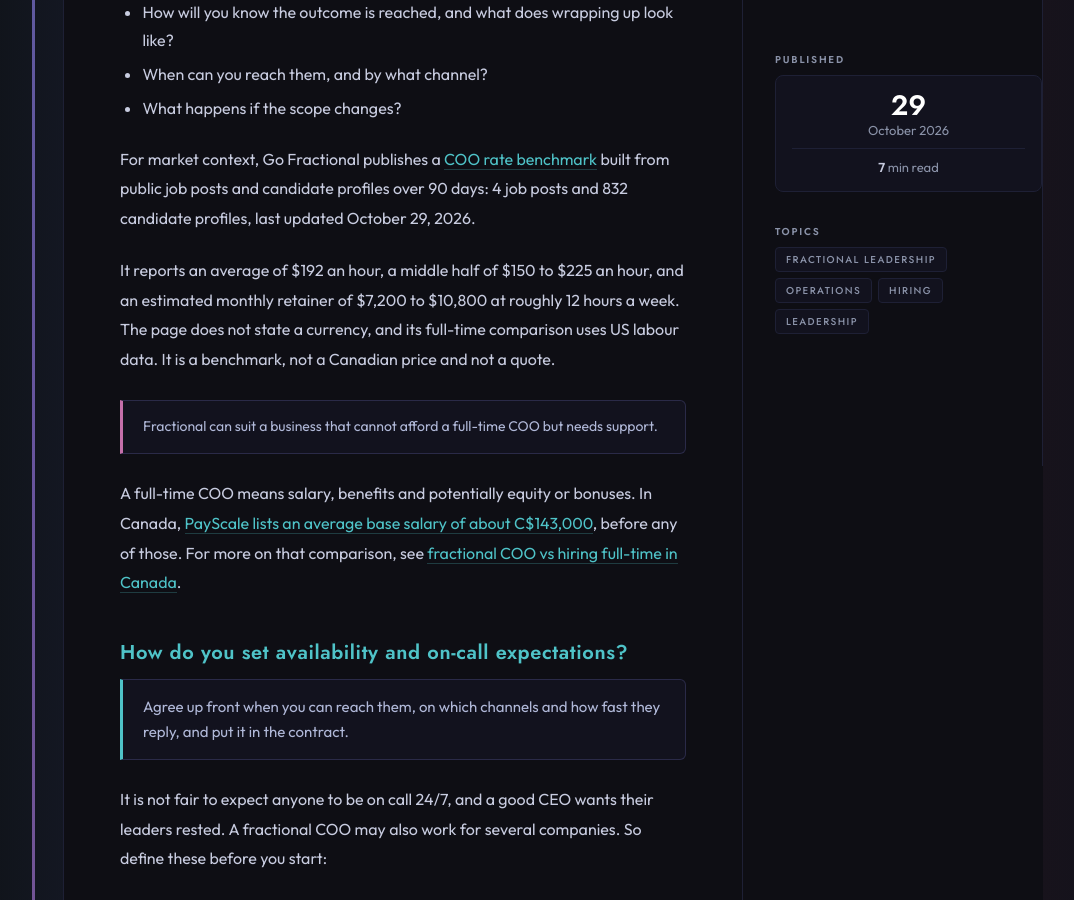
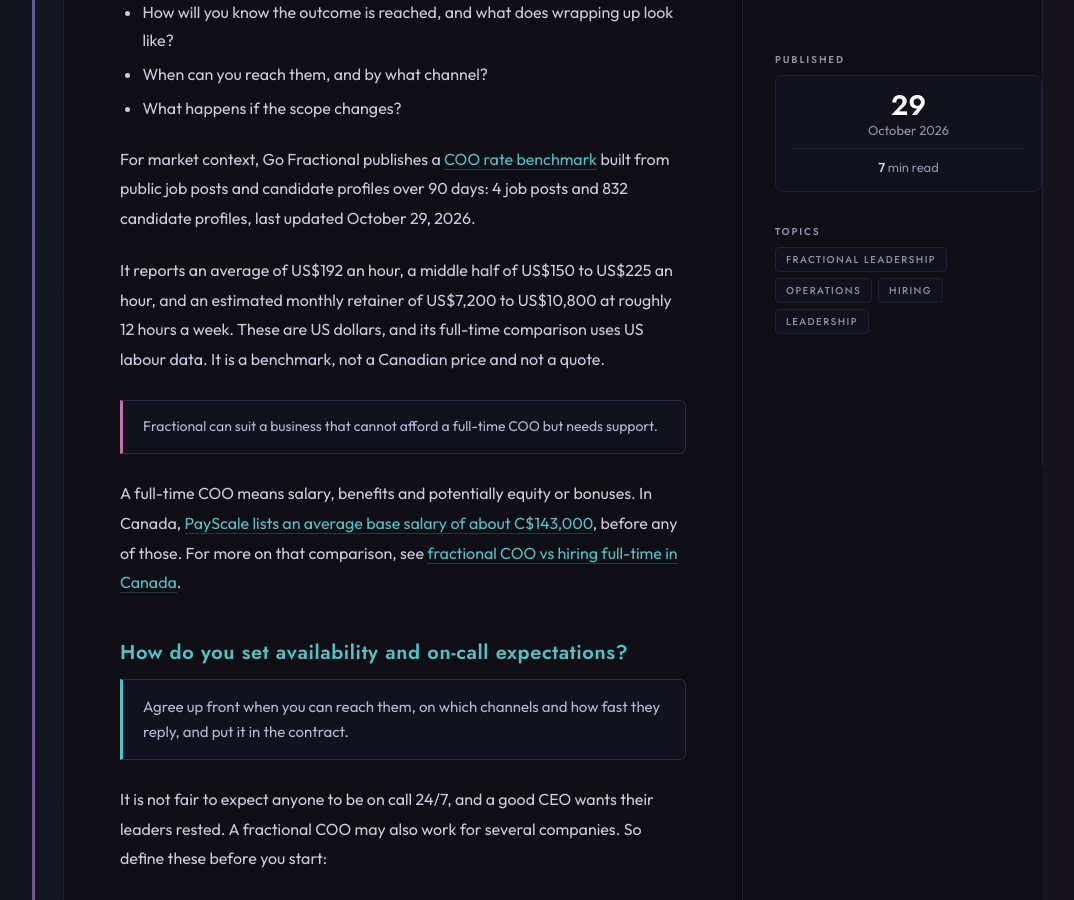
Before and after one commit to elizabethlemoine33-commits/bynorthlight-site, a Jekyll site: the page built from blog/fractional-coo-services-canada.md, in a window 1280 px wide and 900 px high, scrolled down 3009 px. Shown: the whole window, without its empty margins (87-1161 px from the left). Built offline with Jekyll 4.4.1, drawn with Linux system fonts in a browser that asks for light colours.

Commit message:
post: state the Go Fractional benchmark is in US dollars
Co-Authored-By: Claude Sonnet 5.5 <noreply@anthropic.com>

```diff
--- a/blog/fractional-coo-services-canada.md
+++ b/blog/fractional-coo-services-canada.md
@@ -108,7 +108,7 @@ Ask each quote these questions:
 
 For market context, Go Fractional publishes a [COO rate benchmark](https://www.gofractional.com/insights/rates/coo){:rel="noopener"} built from public job posts and candidate profiles over 90 days: 4 job posts and 832 candidate profiles, last updated October 29, 2026.
 
-It reports an average of $192 an hour, a middle half of $150 to $225 an hour, and an estimated monthly retainer of $7,200 to $10,800 at roughly 12 hours a week. The page does not state a currency, and its full-time comparison uses US labour data. It is a benchmark, not a Canadian price and not a quote.
+It reports an average of US$192 an hour, a middle half of US$150 to US$225 an hour, and an estimated monthly retainer of US$7,200 to US$10,800 at roughly 12 hours a week. These are US dollars, and its full-time comparison uses US labour data. It is a benchmark, not a Canadian price and not a quote.
 
 <div class="callout-block">
 <p>Fractional can suit a business that cannot afford a full-time COO but needs support.</p>
```
